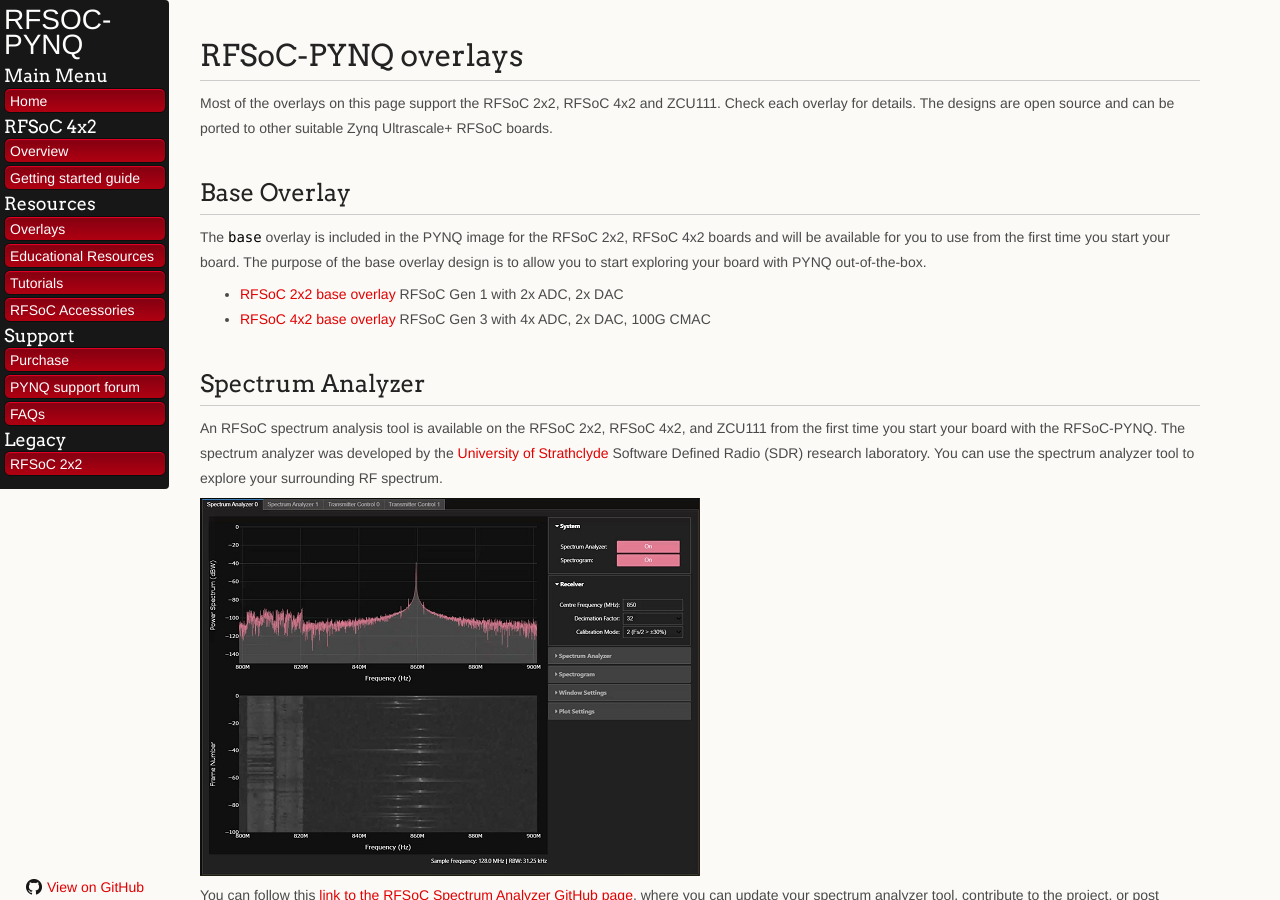
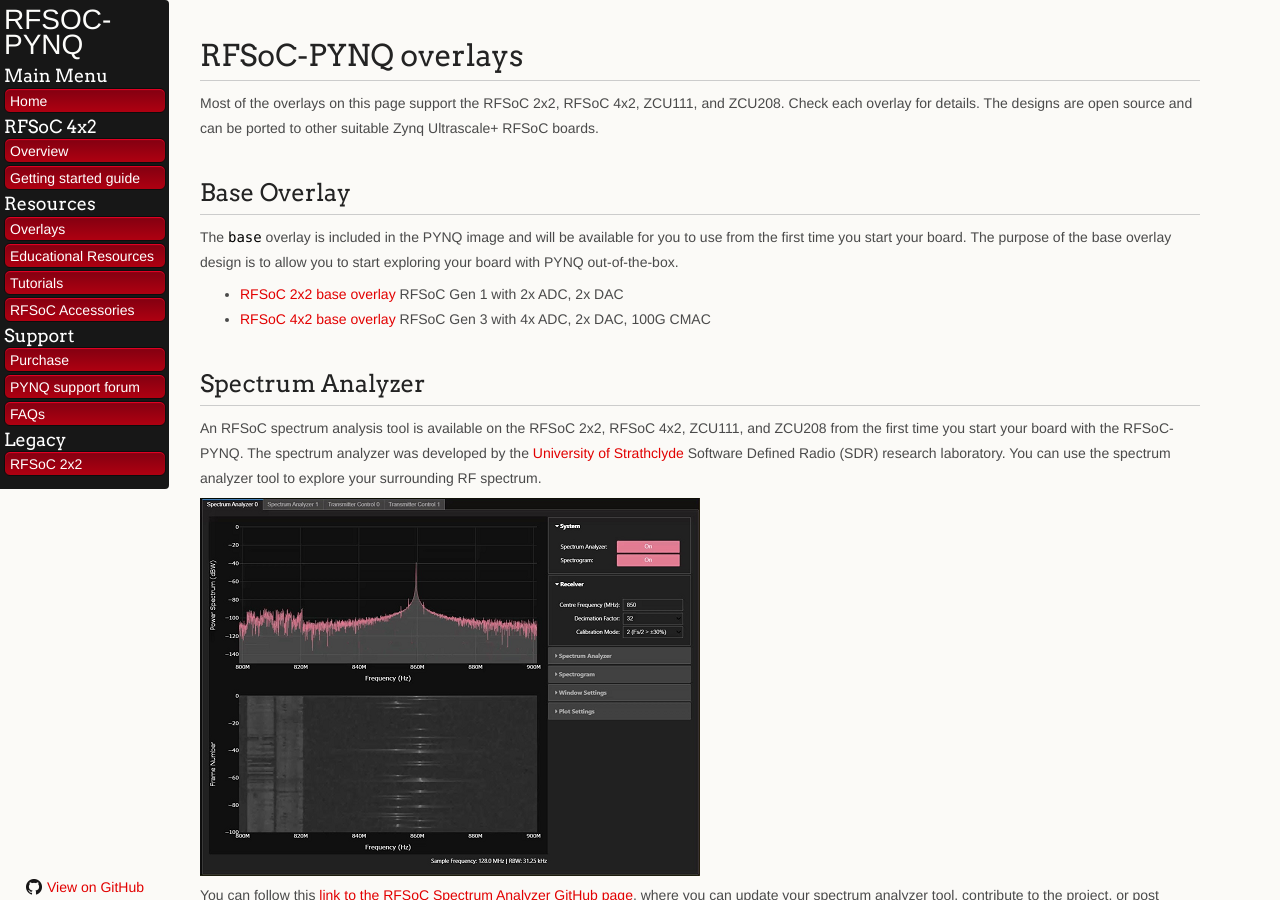
Before and after one commit to Xilinx/RFSoC-PYNQ, a Jekyll site: the page built from docs/overlays.md, in a window 1280 px wide and 900 px high. Built offline with Jekyll 4.4.1, drawn with Linux system fonts in a browser that asks for light colours; nearby versions of some CDN libraries; our own code applies the rules of GitHub Pages for plain Markdown files.

Commit message:
Update for PYNQ 3.0
Add announce
Add ZCU208 references

```diff
--- a/docs/overlays.md
+++ b/docs/overlays.md
@@ -4,18 +4,18 @@
 
 # RFSoC-PYNQ overlays
 
-Most of the overlays on this page support the RFSoC 2x2, RFSoC 4x2 and ZCU111. Check each overlay for details. The designs are open source and can be ported to other suitable Zynq Ultrascale+ RFSoC boards.
+Most of the overlays on this page support the RFSoC 2x2, RFSoC 4x2, ZCU111, and ZCU208. Check each overlay for details. The designs are open source and can be ported to other suitable Zynq Ultrascale+ RFSoC boards.
 
 ## Base Overlay
 
-The `base` overlay is included in the PYNQ image for the RFSoC 2x2, RFSoC 4x2 boards and will be available for you to use from the first time you start your board.  The purpose of the base overlay design is to allow you to start exploring your board with PYNQ out-of-the-box.
+The `base` overlay is included in the PYNQ image and will be available for you to use from the first time you start your board.  The purpose of the base overlay design is to allow you to start exploring your board with PYNQ out-of-the-box.
 
 * [RFSoC 2x2 base overlay](./rfsoc_2x2_base_overlay.html) RFSoC Gen 1 with 2x ADC, 2x DAC
 * [RFSoC 4x2 base overlay](./rfsoc_4x2_base_overlay.html) RFSoC Gen 3 with 4x ADC, 2x DAC, 100G CMAC
 
 ## Spectrum Analyzer
 
-An RFSoC spectrum analysis tool is available on the RFSoC 2x2, RFSoC 4x2, and ZCU111 from the first time you start your board with the RFSoC-PYNQ. The spectrum analyzer was developed by the [University of Strathclyde](https://sdr.eee.strath.ac.uk/) Software Defined Radio (SDR) research laboratory. You can use the spectrum analyzer tool to explore your surrounding RF spectrum.
+An RFSoC spectrum analysis tool is available on the RFSoC 2x2, RFSoC 4x2, ZCU111, and ZCU208 from the first time you start your board with the RFSoC-PYNQ. The spectrum analyzer was developed by the [University of Strathclyde](https://sdr.eee.strath.ac.uk/) Software Defined Radio (SDR) research laboratory. You can use the spectrum analyzer tool to explore your surrounding RF spectrum.
 
 ![](./images/strathclyde/rfsoc_spectrum_analyser_500.png)
 
```
Also changed, not shown: docs/accessories.md (+3 -1 lines), docs/faqs.md (+2 -0 lines), docs/getting_started.md (+3 -3 lines), docs/index.md (+30 -27 lines), docs/purchase.md (+1 -1 lines).
